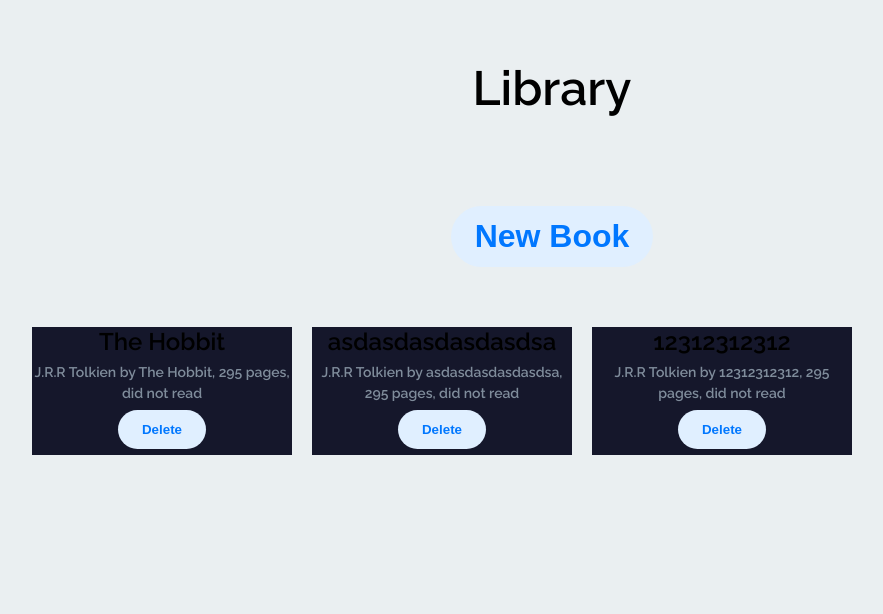
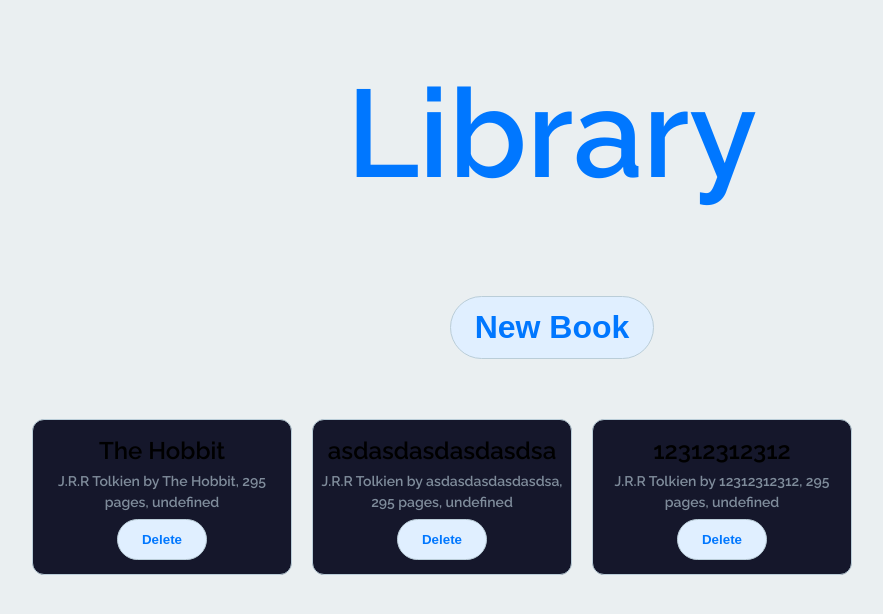
Before and after one commit to utoker/library, a website: page public/index.html in a window 1280 px wide. Shown: the whole page, without its empty margins (88-971 px from the left). Drawn offline with Linux system fonts and the light colour scheme; some packages are replaced by stand-ins of ours.

Commit message:
add style

```diff
--- a/public/index.html
+++ b/public/index.html
@@ -6,8 +6,14 @@
     <meta name="viewport" content="width=device-width, initial-scale=1.0" />
     <link rel="stylesheet" href="style.css" />
     <script src="index.js" defer></script>
-    <script src="https://www.gstatic.com/firebasejs/8.6.8/firebase-app.js" defer></script>
-    <script src="https://www.gstatic.com/firebasejs/8.6.8/firebase-firestore.js" defer></script>
+    <script
+      src="https://www.gstatic.com/firebasejs/8.6.8/firebase-app.js"
+      defer
+    ></script>
+    <script
+      src="https://www.gstatic.com/firebasejs/8.6.8/firebase-firestore.js"
+      defer
+    ></script>
     <script src="/__/firebase/init.js" defer></script>
     <link
       href="https://fonts.googleapis.com/css2?family=Raleway:wght@500;600&display=swap"
@@ -40,8 +46,6 @@
       </div>
     </div>
     <button class="new-book">New Book</button>
-    <div id="container">
-
-
+    <div id="container"></div>
   </body>
 </html>
--- a/public/index.js
+++ b/public/index.js
@@ -2,20 +2,26 @@ let library = [];
 const bookContainer = document.querySelector("#container");
 const newBook = document.querySelector(`.new-book`);
 const bookForm = document.querySelector(`.form`);
-const submit = document.querySelector(`.submit`)
-newBook.addEventListener(`click`,newBookForm);
-submit.addEventListener(`click`,submitForm)
+const submit = document.querySelector(`.submit`);
+newBook.addEventListener(`click`, newBookForm);
+submit.addEventListener(`click`, submitForm);
 
 function submitForm() {
-  let sBook ={
+  let sBook = {
     title: document.querySelector("#form-title").value,
     author: document.querySelector("#form-author").value,
-    pages: document.querySelector("#form-pages").value
-  }
+    pages: document.querySelector("#form-pages").value,
+  };
   library.push(sBook);
+  let a = new Book(
+    document.querySelector("#form-title").value,
+    document.querySelector("#form-author").value,
+    document.querySelector("#form-pages").value
+  );
+  localStorage.setItem("library", JSON.stringify(a));
 
   let cardDiv = document.createElement("div");
-  cardDiv.classList.add('card-div')
+  cardDiv.classList.add("card-div");
   bookContainer.appendChild(cardDiv);
   let cardTitle = document.createElement("div");
   cardTitle.classList.add("card-title");
@@ -23,16 +29,17 @@ function submitForm() {
   cardTitle.textContent = `${document.querySelector("#form-title").value}`;
   let cardP = document.createElement("p");
   cardDiv.appendChild(cardP);
-  cardP.textContent =`${document.querySelector("#form-title").value} by ${document.querySelector("#form-author").value}, ${document.querySelector("#form-pages").value}`;
+  cardP.textContent = `${document.querySelector("#form-title").value} by ${
+    document.querySelector("#form-author").value
+  }, ${document.querySelector("#form-pages").value}`;
   let cardButton = document.createElement("button");
   cardButton.textContent = "Delete";
-  cardButton.addEventListener(`click`,deleteBook)
+  cardButton.addEventListener(`click`, deleteBook);
   cardDiv.appendChild(cardButton);
 
-
-  document.querySelector("#form-title").value =""
-  document.querySelector("#form-author").value=""
-  document.querySelector("#form-pages").value=""
+  document.querySelector("#form-title").value = "";
+  document.querySelector("#form-author").value = "";
+  document.querySelector("#form-pages").value = "";
   bookForm.style.display = "none";
   bookContainer.style.display = "grid";
   newBook.style.display = "block";
@@ -46,34 +53,17 @@ function Book(title, author, pages, read) {
   this.title = title;
   this.author = author;
   this.pages = pages;
-  this.read = read;
   this.info = function () {
     return `${this.title}by ${this.author} ,${this.pages}, ${this.read}`;
   };
 }
 
-const theHobbit = new Book(
-  `The Hobbit`,
-  `J.R.R Tolkien`,
-  `295 pages`,
-  `did not read`
-);
+const theHobbit = new Book(`The Hobbit`, `J.R.R Tolkien`, `295 pages`);
 library.push(theHobbit);
-const theHobbit2 = new Book(
-  `asdasdasdasdasdsa`,
-  `J.R.R Tolkien`,
-  `295 pages`,
-  `did not read`
-);
+const theHobbit2 = new Book(`asdasdasdasdasdsa`, `J.R.R Tolkien`, `295 pages`);
 library.push(theHobbit2);
-const theHobbit3 = new Book(
-  `12312312312`,
-  `J.R.R Tolkien`,
-  `295 pages`,
-  `did not read`
-);
+const theHobbit3 = new Book(`12312312312`, `J.R.R Tolkien`, `295 pages`);
 library.push(theHobbit3);
-
 
 function addBookToLibrary(book) {
   library.push(book);
@@ -81,7 +71,7 @@ function addBookToLibrary(book) {
 function generateLibrary(library) {
   for (let i = 0; i < library.length; i++) {
     let cardDiv = document.createElement("div");
-    cardDiv.classList.add('card-div')
+    cardDiv.classList.add("card-div");
     bookContainer.appendChild(cardDiv);
     let cardTitle = document.createElement("div");
     cardTitle.classList.add("card-title");
@@ -92,12 +82,41 @@ function generateLibrary(library) {
     cardP.textContent = `${library[i].author} by ${library[i].title}, ${library[i].pages}, ${library[i].read}`;
     let cardButton = document.createElement("button");
     cardButton.textContent = "Delete";
-    cardButton.addEventListener(`click`,deleteBook)
+    cardButton.addEventListener(`click`, deleteBook);
     cardDiv.appendChild(cardButton);
   }
 }
 generateLibrary(library);
 
-function deleteBook(){
-this.parentElement.remove()
+function deleteBook() {
+  this.parentElement.remove();
 }
+///// LOCAL STORAGE //////////////////////////////////
+localStorage.setItem("library", JSON.stringify(library));
+
+// const db = firebase.firestore();
+// const x = document.getElementById("x");
+// const y = document.getElementById("y");
+// let yref;
+// let unsubscribe;
+
+// import { doc, updateDoc, arrayUnion, arrayRemove } from "firebase/firestore";
+
+// // Add a new document in collection "cities"
+// await setDoc(doc(db, "cities", "LA"), {
+//   name: "Los Angeles",
+//   state: "CA",
+//   country: "USA",
+// });
+
+// const washingtonRef = doc(db, "cities", "DC");
+
+// // Atomically add a new region to the "regions" array field.
+// await updateDoc(washingtonRef, {
+//   regions: arrayUnion("greater_virginia"),
+// });
+
+// // Atomically remove a region from the "regions" array field.
+// await updateDoc(washingtonRef, {
+//   regions: arrayRemove("east_coast"),
+// });
--- a/public/style.css
+++ b/public/style.css
@@ -16,6 +16,9 @@ body {
 h1 {
   text-align: center;
   margin-top: 60px;
+  font-weight: 800;
+  color: #0077ff;
+  font-size: 124px;
 }
 .delete {
   margin-top: 30px;
@@ -33,15 +36,13 @@ h1 {
   grid-template-rows: repeat(6, auto);
   grid-gap: 20px;
 }
-.new-book{
+.new-book {
   font-size: 32px;
   margin-right: auto;
   margin-top: 60px;
 }
 .card-div {
   background-color: #15172b;
-}
-.card {
   padding: 16px 8px 8px 8px;
   background-color: #15172b;
   border: 1px solid #bacdd8;
@@ -58,7 +59,7 @@ p {
   line-height: 150%;
 }
 button {
-  border: none;
+  border: 1px solid #bacdd8;
   padding: 12px 24px;
   border-radius: 50px;
   font-weight: 600;
```
